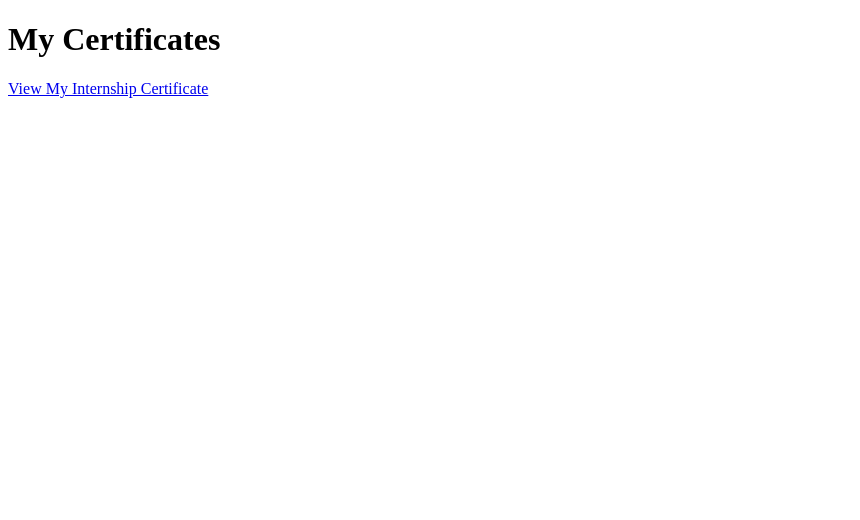
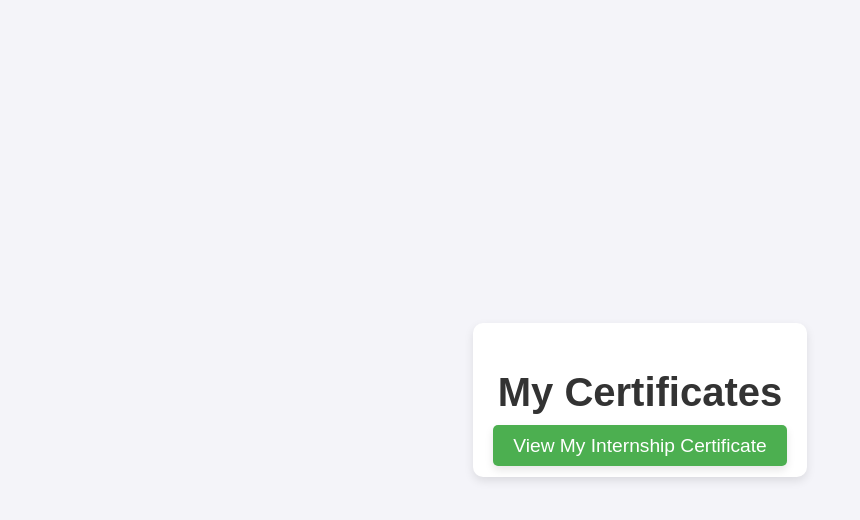
Before and after one commit to ABHIHG24/certificates, a plain HTML site: page index.html in a window 1280 px wide. Shown: the whole page, without its empty margins (0-860 px from the left). Drawn offline with Linux system fonts and the light colour scheme.

Commit message:
Update index.html

```diff
--- a/index.html
+++ b/index.html
@@ -4,9 +4,50 @@
     <meta charset="UTF-8">
     <meta name="viewport" content="width=device-width, initial-scale=1.0">
     <title>Certificates</title>
+    <style>
+        body {
+            font-family: Arial, sans-serif;
+            background-color: #f4f4f9;
+            margin: 0;
+            padding: 0;
+            display: flex;
+            flex-direction: column;
+            align-items: center;
+            justify-content: center;
+            height: 100vh;
+        }
+        h1 {
+            color: #333;
+            font-size: 2.5em;
+            margin-bottom: 20px;
+        }
+        a {
+            background-color: #4CAF50;
+            color: white;
+            padding: 10px 20px;
+            text-decoration: none;
+            border-radius: 5px;
+            font-size: 1.2em;
+            box-shadow: 0 4px 8px rgba(0, 0, 0, 0.1);
+            transition: background-color 0.3s ease, transform 0.3s ease;
+        }
+        a:hover {
+            background-color: #45a049;
+            transform: scale(1.05);
+        }
+        .container {
+            text-align: center;
+            padding: 20px;
+            background-color: white;
+            border-radius: 10px;
+            box-shadow: 0 4px 10px rgba(0, 0, 0, 0.1);
+        }
+    </style>
 </head>
 <body>
-    <h1>My Certificates</h1>
-    <a href="CodelabCertificate.pdf" target="_blank">View My Internship Certificate</a>
+    <div class="container">
+        <h1>My Certificates</h1>
+        <a href="CodelabCertificate.pdf" target="_blank">View My Internship Certificate</a>
+    </div>
 </body>
 </html>
```
